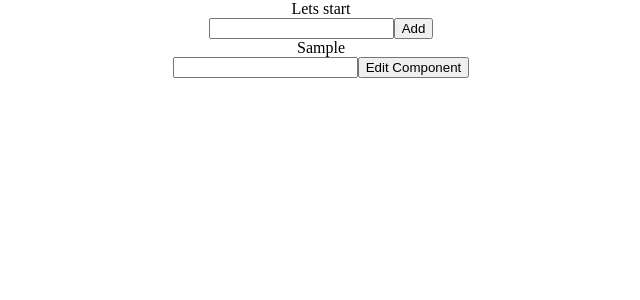
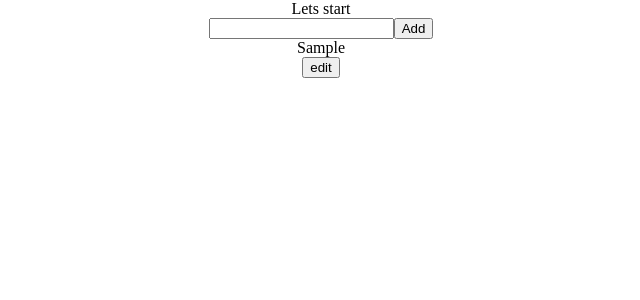
Before and after one commit to Mhiho/MrCook, a React app: page / in a window 1280 px wide. Both pictures are taken after typing "Sample" into the empty fields and a click on the button "Add". Shown: the top 300 px of the page, without its empty margins (319-959 px from the left). Built offline with nearby package versions, Linux system fonts and the light colour scheme.

Commit message:
renderEditListToFix

```diff
--- a/src/components/Buttons/EditComponent.js
+++ b/src/components/Buttons/EditComponent.js
@@ -1,5 +1,5 @@
 import React, { Component } from 'react';
-
+import {connect} from 'react-redux';
 
 class EditComponent extends Component {
 
@@ -13,19 +13,30 @@ class EditComponent extends Component {
 
   render(){
 
-    return (
+    return ( this.props.components.map(c=>{
+      return (
       <div>
       <input
         value={this.state.updated}
         onChange = {this.editComponentHandler}
         type="text"
       />
-      <button onClick={() => this.props.clicked(this.state.updated)}>
-        Edit Component
+      <button onClick={() => this.props.clicked(this.state.updated, c.id)}>
+      save
         </button>
       </div>
     )
+    }
+    )
+  )
+
   }
 }
 
-export default EditComponent;
+function mapStateToProps(state) {
+  return{
+    components: state.components
+  }
+}
+
+export default connect(mapStateToProps)(EditComponent);
--- a/src/containers/ComponentsList/ComponentsList.js
+++ b/src/containers/ComponentsList/ComponentsList.js
@@ -5,27 +5,35 @@ import * as actionTypes from '../../store/actions';
 
 class ComponentsList extends Component {
   state = {
-    show: {}
+    isEditing: {}
   }
-  showContentFunction(index) {
-      const itemToShow = {
-        ...this.state.show,
-        [index]: true
-      };
-      this.setState({show: itemToShow})
+  trueEdit(index) {
+    const showItem ={
+      ...this.state.isEditing,
+      [index]: true
+    };
+      this.setState({isEditing: showItem})
     }
+  falseEdit(index) {
+    this.setState({isEditing: {[index] : false}})
+  }
 
   render(){
     console.log(this.props.components);
-
     return (
          this.props.components.map((component,index)=>(
-          <div
+          <div>
+            <div
             key={component.id}>
             {component.co}
-          <EditComponent
-            clicked={this.props.onEditComponent}
-          />
+            </div>
+            <button
+              onClick={()=>this.trueEdit(component.id)}>edit
+            </button>
+          {   this.state.isEditing[component.id] ===true ?
+            <EditComponent
+              clicked={this.props.onEditComponent}/>
+            : null}
           </div>
 
 
@@ -43,7 +51,7 @@ function mapStateToProps(state) {
 }
 const mapDispatchToProps = dispatch => {
   return {
-    onEditComponent: (component,id) => dispatch({type: actionTypes.EDIT_COMPONENT, payload: {componentToReducer: component, ind: id}})
+    onEditComponent: (component, id) => dispatch({type: actionTypes.EDIT_COMPONENT, payload: {componentToReducer: component, ind: id}})
   }
 }
 
--- a/src/store/reducers/rootReducer.js
+++ b/src/store/reducers/rootReducer.js
@@ -23,7 +23,7 @@ const rootReducer = (state = iniState, action) => {
     case actionTypes.EDIT_COMPONENT:
       return {
        ...state,
-       components: state.components.map((component, index) =>  component.key == action.payload.ind ?
+       components: state.components.map((component, index) =>  component.id == action.payload.ind ?
        {...component, co: action.payload.componentToReducer} : component
      )
     };
```
